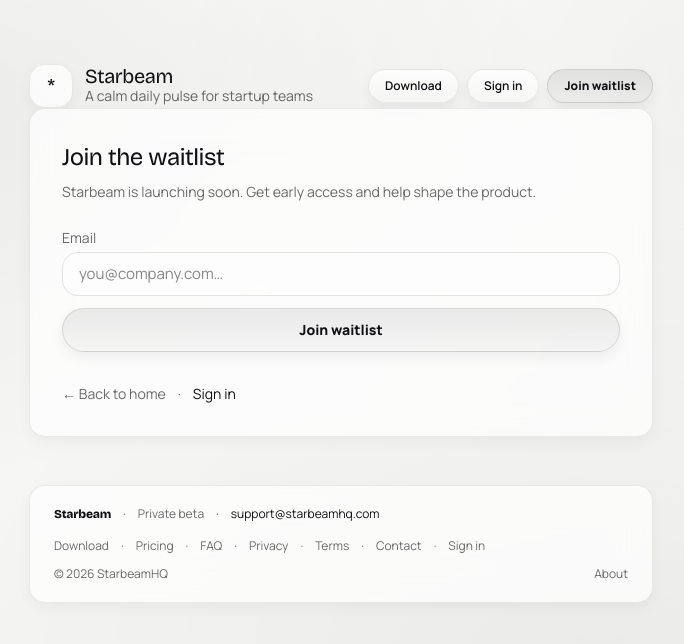
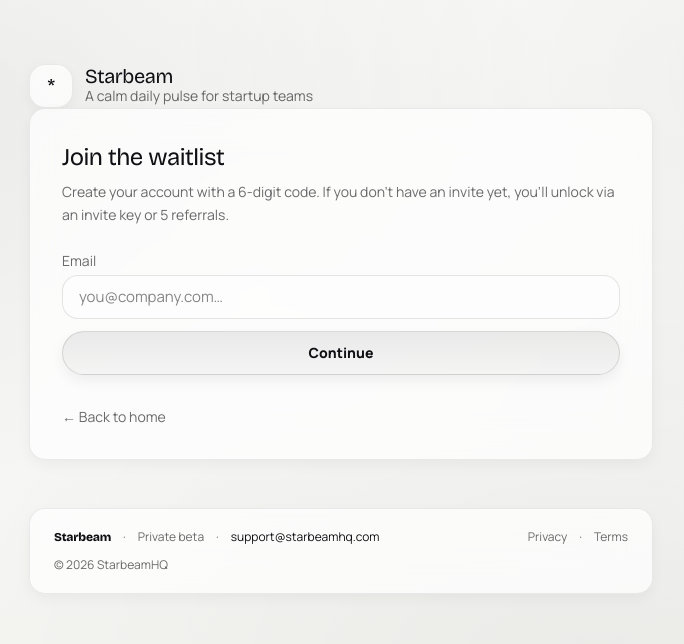
Before and after one commit to Bikz/StarBeam, a Next.js app in the folder apps/site/: page /waitlist in a window 1280 px wide. Shown: the top 644 px of the page, without its empty margins (299-983 px from the left). Built offline with nearby package versions, Linux system fonts and the light colour scheme.

Commit message:
site: route waitlist CTA through app signup

```diff
--- a/apps/site/src/app/page.tsx
+++ b/apps/site/src/app/page.tsx
@@ -1,7 +1,6 @@
 import type { Metadata } from "next";
 import Image from "next/image";
 
-import { joinWaitlist } from "@/app/waitlist/actions";
 import { siteOrigin } from "@/lib/siteOrigin";
 import { supportEmail } from "@/lib/supportEmail";
 import { webOrigin } from "@/lib/webOrigin";
@@ -89,7 +88,8 @@ export default async function Home({
                   </p>
 
                   <form
-                    action={joinWaitlist}
+                    action={`${app}/login`}
+                    method="GET"
                     className="mt-7 grid gap-3 sm:grid-cols-[1fr_auto] sm:items-end"
                   >
                     <label className="grid gap-1 text-sm">
@@ -106,8 +106,9 @@ export default async function Home({
                         required
                       />
                     </label>
+                    <input type="hidden" name="mode" value="waitlist" />
                     <input type="hidden" name="ref" value={ref} />
-                    <input type="hidden" name="returnTo" value="/" />
+                    <input type="hidden" name="callbackUrl" value="/beta" />
                     <button
                       type="submit"
                       className="sb-btn sb-btn-primary h-12 px-6 text-sm font-extrabold text-[color:var(--sb-fg)]"
@@ -246,7 +247,7 @@ export default async function Home({
                 </ol>
                 <div className="mt-7 flex flex-wrap items-center gap-4">
                   <a
-                    href="/waitlist"
+                    href={`${app}/login?mode=waitlist`}
                     className="sb-btn sb-btn-primary px-5 py-2.5 text-xs font-extrabold text-[color:var(--sb-fg)]"
                   >
                     Join waitlist
@@ -302,7 +303,7 @@ export default async function Home({
                     Sign in
                   </a>
                   <a
-                    href="/waitlist"
+                    href={`${app}/login?mode=waitlist`}
                     className="text-xs font-semibold text-[color:var(--sb-muted)] hover:text-[color:var(--sb-fg)] hover:underline"
                   >
                     Join waitlist
--- a/apps/site/src/app/waitlist/page.tsx
+++ b/apps/site/src/app/waitlist/page.tsx
@@ -1,6 +1,5 @@
 import Link from "next/link";
 
-import { joinWaitlist } from "@/app/waitlist/actions";
 import SiteFooter from "@/components/site-footer";
 import SiteHeader from "@/components/site-header";
 import { supportEmail } from "@/lib/supportEmail";
@@ -13,7 +12,6 @@ export default async function WaitlistPage({
 }) {
   const sp = await searchParams;
   const ref = (sp.ref ?? "").trim();
-  const error = (sp.error ?? "").trim();
   const app = webOrigin();
   const email = supportEmail();
 
@@ -23,14 +21,14 @@ export default async function WaitlistPage({
         Skip to content
       </a>
       <div className="mx-auto max-w-2xl px-6 py-16">
-        <SiteHeader appOrigin={app} />
+        <SiteHeader appOrigin={app} minimal />
         <main id="main" className="sb-card p-8">
           <div className="sb-title text-2xl">Join the waitlist</div>
           <p className="mt-2 text-sm text-[color:var(--sb-muted)] leading-relaxed">
-            Starbeam is launching soon. Get early access and help shape the product.
+            Create your account with a 6-digit code. If you don’t have an invite yet, you’ll unlock via an invite key or 5 referrals.
           </p>
 
-          <form action={joinWaitlist} className="mt-6 grid gap-3">
+          <form action={`${app}/login`} method="GET" className="mt-6 grid gap-3">
             <label className="grid gap-1 text-sm">
               <span className="text-[color:var(--sb-muted)]">Email</span>
               <input
@@ -44,22 +42,14 @@ export default async function WaitlistPage({
               />
             </label>
 
+            <input type="hidden" name="mode" value="waitlist" />
             <input type="hidden" name="ref" value={ref} />
-            <input type="hidden" name="returnTo" value="/waitlist" />
+            <input type="hidden" name="callbackUrl" value="/beta" />
 
             <button type="submit" className="sb-btn sb-btn-primary h-11 px-5 text-sm font-extrabold">
-              Join waitlist
+              Continue
             </button>
           </form>
-
-          {error ? (
-            <div role="alert" className="mt-4 sb-alert">
-              <strong>Couldn’t join the waitlist.</strong>{" "}
-              {error === "invalid_email"
-                ? "Please enter a valid email address."
-                : "Please try again."}
-            </div>
-          ) : null}
 
           {ref ? (
             <div className="mt-5 rounded-2xl border border-black/5 dark:border-white/10 bg-white/30 dark:bg-white/5 p-4 text-xs text-[color:var(--sb-muted)]">
@@ -74,18 +64,9 @@ export default async function WaitlistPage({
             <Link href="/" className="text-[color:var(--sb-muted)] hover:underline">
               ← Back to home
             </Link>
-            <span className="text-[color:var(--sb-muted)]" aria-hidden>
-              ·
-            </span>
-            <a
-              href={`${app}/login`}
-              className="text-[color:var(--sb-fg)] hover:underline"
-            >
-              Sign in
-            </a>
           </div>
         </main>
-        <SiteFooter appOrigin={app} supportEmail={email} />
+        <SiteFooter appOrigin={app} supportEmail={email} minimal />
       </div>
     </div>
   );
--- a/apps/site/src/components/site-footer.tsx
+++ b/apps/site/src/components/site-footer.tsx
@@ -3,9 +3,11 @@ import Link from "next/link";
 export default function SiteFooter({
   appOrigin,
   supportEmail,
+  minimal = false,
 }: {
   appOrigin: string;
   supportEmail: string;
+  minimal?: boolean;
 }) {
   const year = new Date().getFullYear();
 
@@ -28,6 +30,17 @@ export default function SiteFooter({
             </a>
           </div>
 
+          {minimal ? (
+            <div className="flex flex-wrap items-center gap-3">
+              <Link href="/privacy" className="hover:underline">
+                Privacy
+              </Link>
+              <span aria-hidden>·</span>
+              <Link href="/terms" className="hover:underline">
+                Terms
+              </Link>
+            </div>
+          ) : (
             <div className="flex flex-wrap items-center gap-3">
               <Link href="/download" className="hover:underline">
                 Download
@@ -57,15 +70,18 @@ export default function SiteFooter({
                 Sign in
               </a>
             </div>
+          )}
         </div>
 
         <div className="mt-3 flex flex-wrap items-center justify-between gap-3">
           <div>© {year} StarbeamHQ</div>
+          {minimal ? null : (
             <div className="flex flex-wrap items-center gap-3">
               <Link href="/about" className="hover:underline">
                 About
               </Link>
             </div>
+          )}
         </div>
       </div>
     </footer>
--- a/apps/site/src/components/site-header.tsx
+++ b/apps/site/src/components/site-header.tsx
@@ -45,12 +45,12 @@ export default function SiteHeader({
             >
               Sign in
             </a>
-            <Link
-              href="/waitlist"
+            <a
+              href={`${appOrigin}/login?mode=waitlist`}
               className="sb-btn sb-btn-primary px-4 py-2 text-xs font-extrabold text-[color:var(--sb-fg)]"
             >
               Join waitlist
-            </Link>
+            </a>
           </nav>
         )}
       </div>
```
Lines whose indentation alone changed are shown as unchanged.
